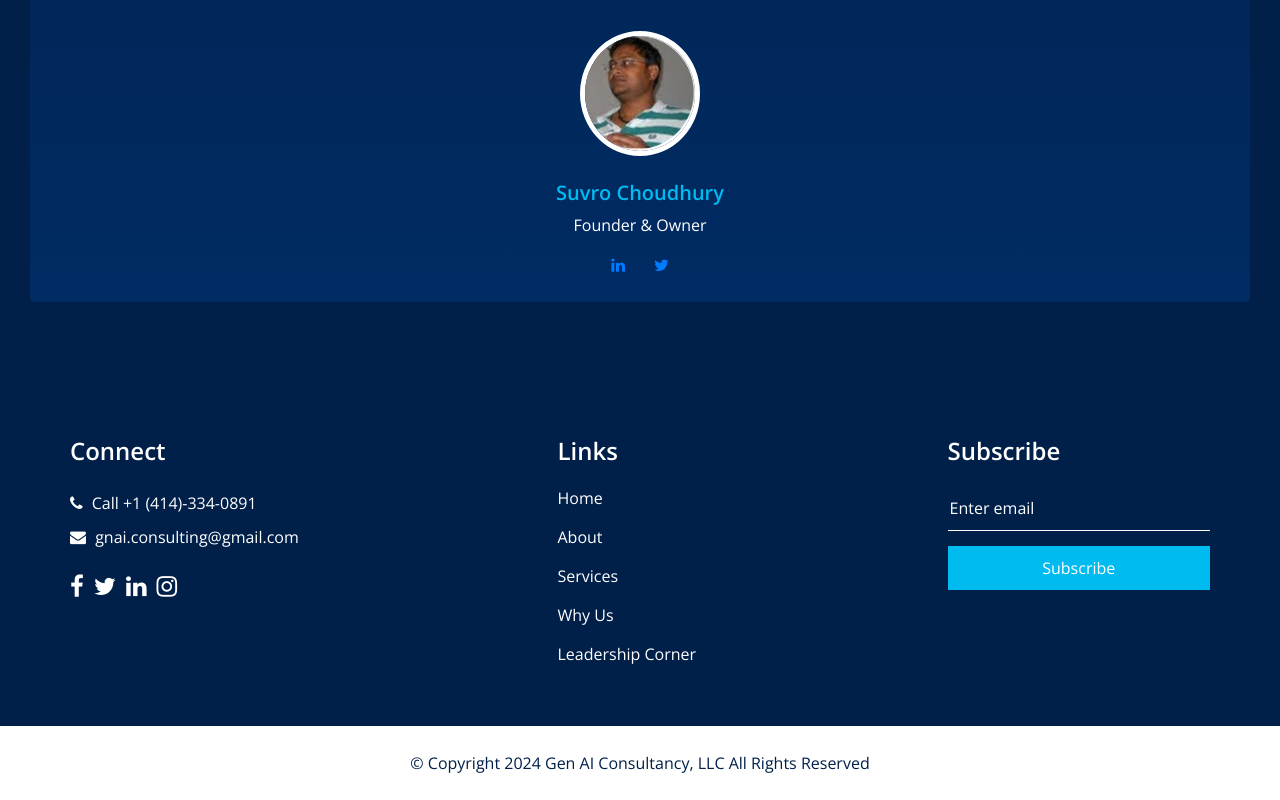
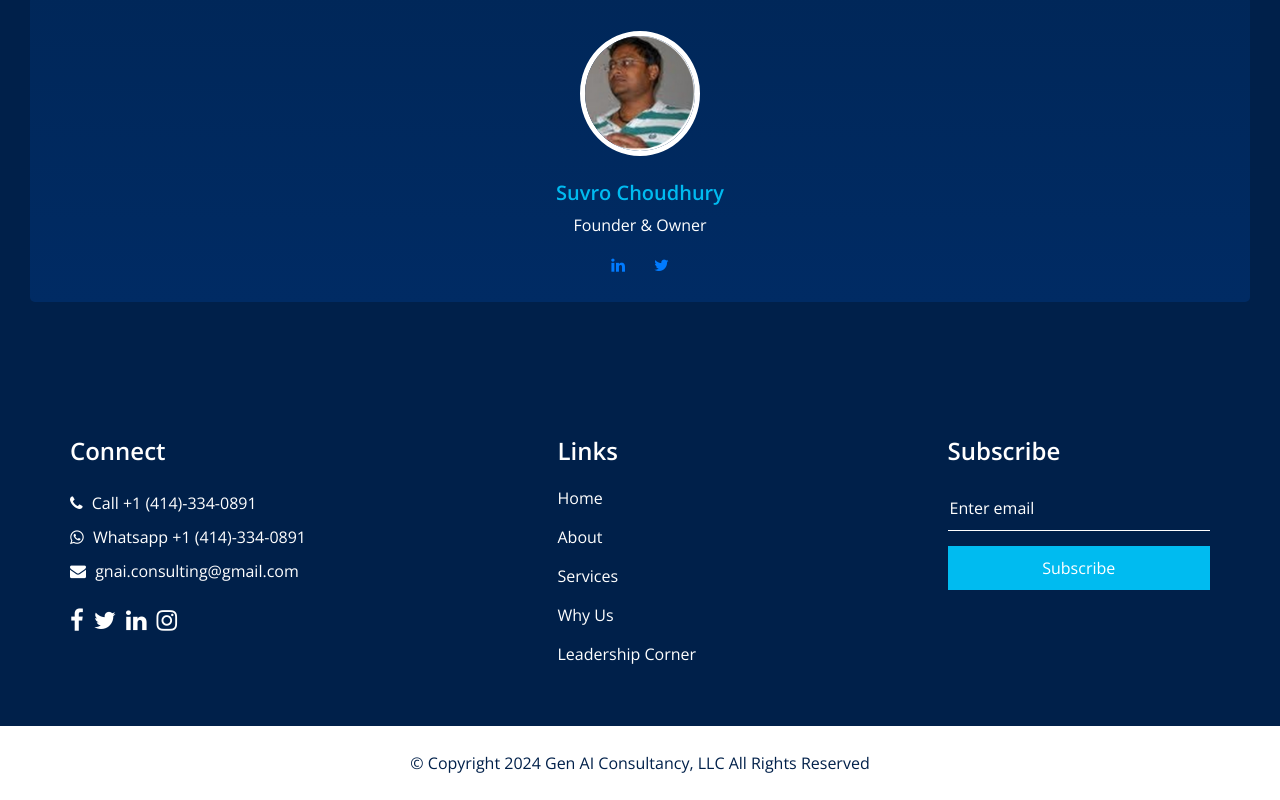
Before and after one commit to suvroroy/genai-llc, a plain HTML site: page index.html in a window 1280 px wide. Shown: the part 5002-5802 px from the top of the page. Drawn offline with nearby package versions, Linux system fonts and the light colour scheme; some packages are replaced by stand-ins of ours.

Commit message:
added WA for index page

```diff
--- a/index.html
+++ b/index.html
@@ -684,6 +684,12 @@
                 </span>
               </a>
               <a href="">
+                <i class="fa fa-whatsapp" aria-hidden="true"></i>
+                <span>
+                  Whatsapp +1 (414)-334-0891
+                </span>
+              </a>
+              <a href="">
                 <i class="fa fa-envelope" aria-hidden="true"></i>
                 <span>
                   gnai.consulting@gmail.com
```
